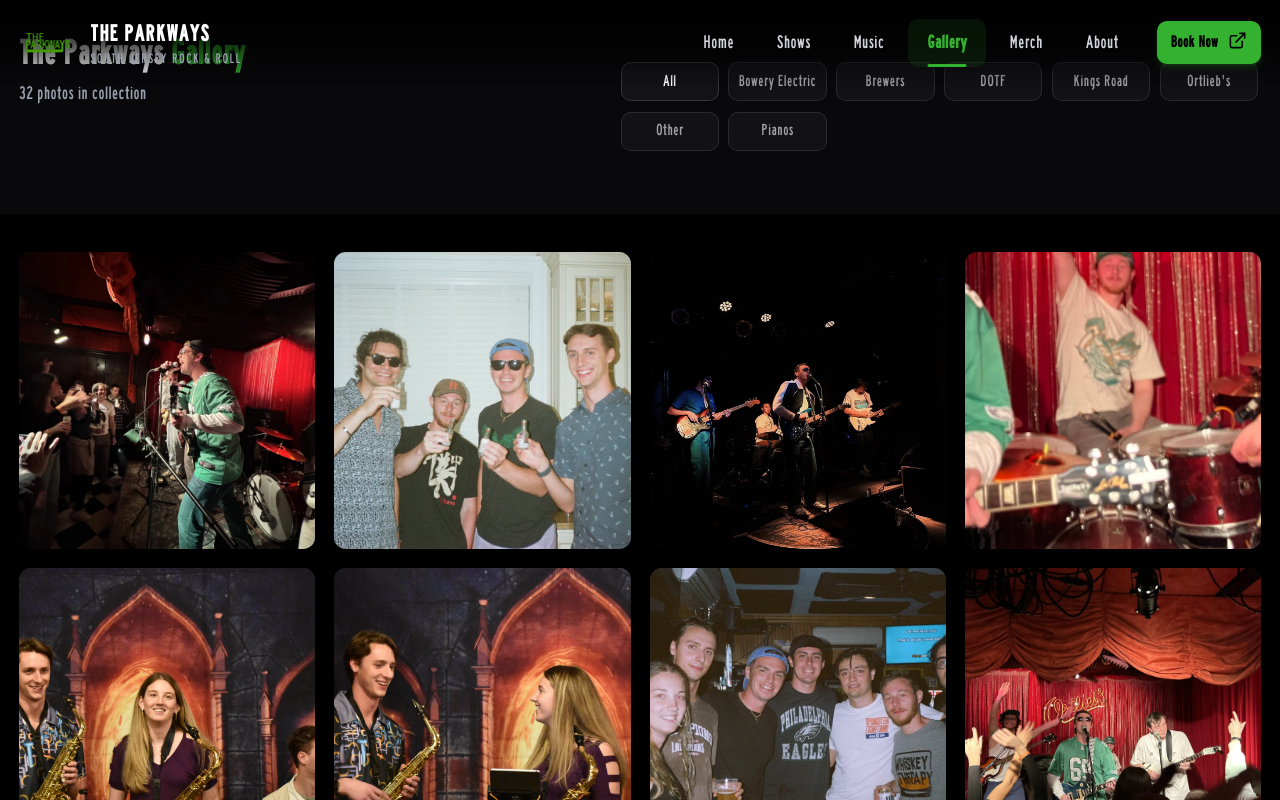
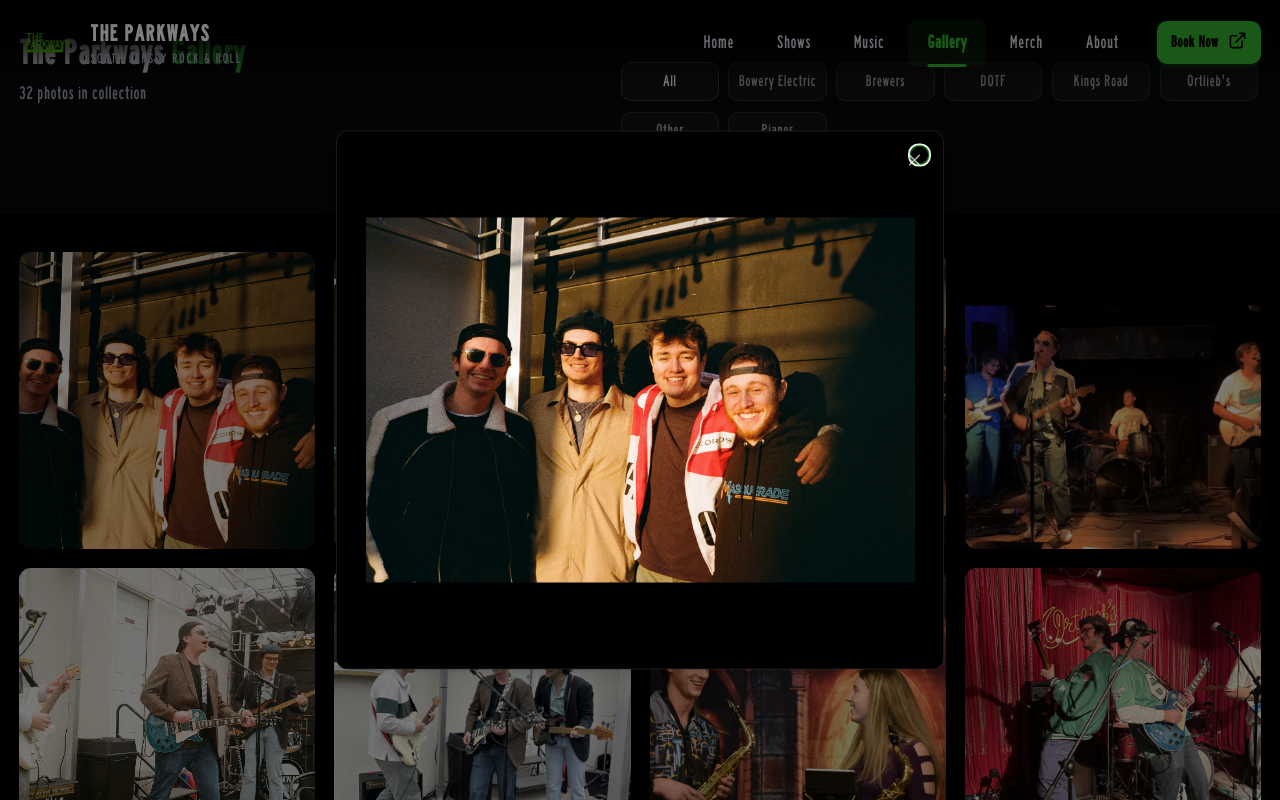
Before and after one commit to Glennonr/the-parkways-site, a Next.js app: page /gallery in a window 1280 px wide. Both pictures are taken after a click on the element 167 px from the left and 854 px from the top of the page. Shown: the part 454-1254 px from the top of the page. Built offline with nearby package versions, Linux system fonts and the light colour scheme.

Commit message:
one last change

```diff
--- a/src/app/gallery/page.tsx
+++ b/src/app/gallery/page.tsx
@@ -9,44 +9,48 @@ import { Tabs, TabsList, TabsTrigger } from "@/common/components/ui/tabs";
 import { Dialog, DialogContent, DialogTitle } from "@/common/components/ui/dialog";
 import { Camera, ChevronDown, ChevronRight, Expand, Facebook, Instagram } from "lucide-react";
 import { FaTiktok } from "react-icons/fa";
+// import { X } from "lucide-react";
+import { VisuallyHidden } from "@radix-ui/react-visually-hidden";
+
+
 
 
 // Image data (without hardcoded categories)
 const images = [
+  '/gallery/Kings Road/BeatlesRooftop.webp',
+  '/gallery/Pianos/Greg.webp',
+  '/gallery/DOTF/DOTF.webp',
+  '/gallery/Bowery Electric/Bowery2.jpg',
+  '/gallery/Kings Road/Group.webp',
+  '/gallery/Kings Road/KingsRoad.webp',
+  '/gallery/DOTF/Looking.webp',
+  "/gallery/Ortlieb's/BackToBack.webp",
+  '/gallery/Other/Cheers.jpeg',
+  "/gallery/Ortlieb's/GregPoint.jpeg",
+  '/gallery/Kings Road/Group2.webp',
+  '/gallery/Pianos/CenterShot.webp',
+  '/gallery/Kings Road/KingsRoad2.webp',
+  '/gallery/Brewers/Brewers1.jpeg',
+  '/gallery/Bowery Electric/Bowery.jpg',
   "/gallery/Ortlieb's/Ortliebs.webp",
-  "/gallery/Other/Cheers.jpeg",
-  "/gallery/Bowery Electric/Bowery.jpg",
-  "/gallery/Ortlieb's/GregPoint.jpeg",
-  "/gallery/DOTF/smiles.webp",
-  "/gallery/DOTF/Looking.webp",
-  "/gallery/Brewers/Brewers2.jpeg",
+  '/gallery/Brewers/Brewers2.jpeg',
   "/gallery/Ortlieb's/Waves.webp",
-  // "/Parkways Film.jpg",
-  "/gallery/DOTF/DOTF.webp",
-  "/gallery/DOTF/PointingUp.webp",
-  "/gallery/Ortlieb's/BackToBack.webp",
-  "/gallery/Brewers/Brewers1.jpeg",
-  "/gallery/Other/Keenans.jpeg",
-  "/gallery/Bowery Electric/Bowery2.jpg",
+  '/gallery/DOTF/PointingUp.webp',
+  '/gallery/Other/Post Recording.webp',
+  '/gallery/Other/X.jpeg',
+  '/gallery/DOTF/smiles.webp',
+  '/gallery/Other/Keenans.jpeg',
+  '/gallery/Pianos/Jimmy.webp',
+  '/gallery/Kings Road/Greg2.webp',
   "/gallery/Ortlieb's/Ortliebs2.webp",
-  "/gallery/Kings Road/Gazing.jpeg",
-  "/gallery/Kings Road/KingsRoad2.webp",
-  "/gallery/DOTF/eyes.webp",
-  "/gallery/Kings Road/BeatlesRooftop.webp",
-  "/gallery/Kings Road/KingsRoad.webp",
-  "/gallery/Other/Post Recording.webp",
+  '/gallery/Kings Road/Gazing.jpeg',
+  '/gallery/Kings Road/Mask.webp',
+  '/gallery/DOTF/Saxy.webp',
   "/gallery/Ortlieb's/CrowdFromStage.webp",
-  "/gallery/Other/X.jpeg",
-  "/gallery/DOTF/Saxy.webp",
-  "/gallery/Pianos/CenterShot.webp",
-  "/gallery/Pianos/Greg.webp",
-  "/gallery/Kings Road/Greg2.webp",
-  "/gallery/Kings Road/Group.webp",
-  "/gallery/Kings Road/Group2.webp",
-  "/gallery/Pianos/Jimmy.webp",
-  "/gallery/Kings Road/Mask.webp",
-  "/gallery/Pianos/Sam.webp",
+  '/gallery/DOTF/eyes.webp',
+  '/gallery/Pianos/Sam.webp',
 ];
+
 
 // Extract categories dynamically
 const extractCategory = (path: string) => {
@@ -177,7 +181,7 @@ export default function Photos() {
         </div>
       </section>
 
-      {/* Gallery Grid Section */}
+      {/* Gallery Grid */}
       <section className="py-8 bg-black min-h-[60vh]">
         <div className="container mx-auto px-4">
           <AnimatePresence mode="wait">
@@ -199,6 +203,24 @@ export default function Photos() {
           </AnimatePresence>
         </div>
       </section>
+
+      {/* Modal */}
+      <Dialog open={!!selectedImage} onOpenChange={() => setSelectedImage(null)}>
+        <DialogContent className="max-w-5xl bg-black border border-white/10 rounded-lg">
+          <button onClick={() => setSelectedImage(null)} className="absolute top-3 right-3 bg-black p-2 rounded-full hover:bg-white/20">
+            {/* <X className="w-6 h-6 text-white" /> */}
+          </button>
+          <VisuallyHidden>
+            <DialogTitle>Gallery Image</DialogTitle>
+          </VisuallyHidden>
+          {selectedImage && (
+            <div className="relative w-full h-[60vh]">
+              <Image src={selectedImage.src} alt="Enlarged Image" fill className="object-contain" />
+            </div>
+          )}
+        </DialogContent>
+      </Dialog>
+
     </main>
   );
 }
```
